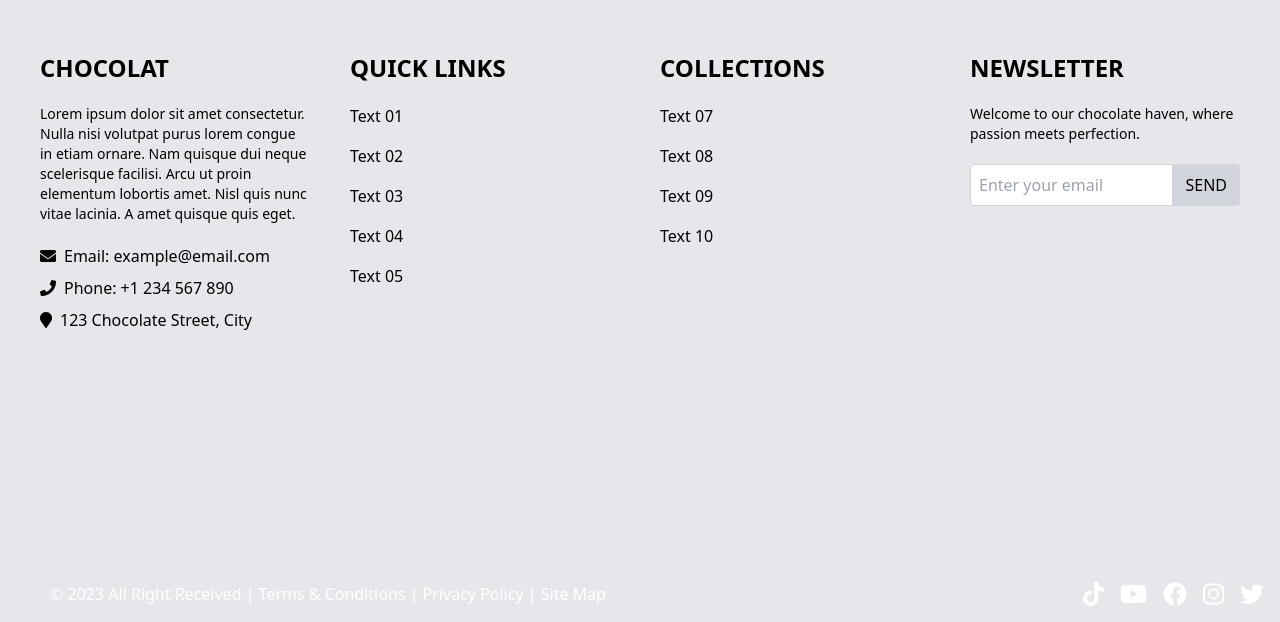
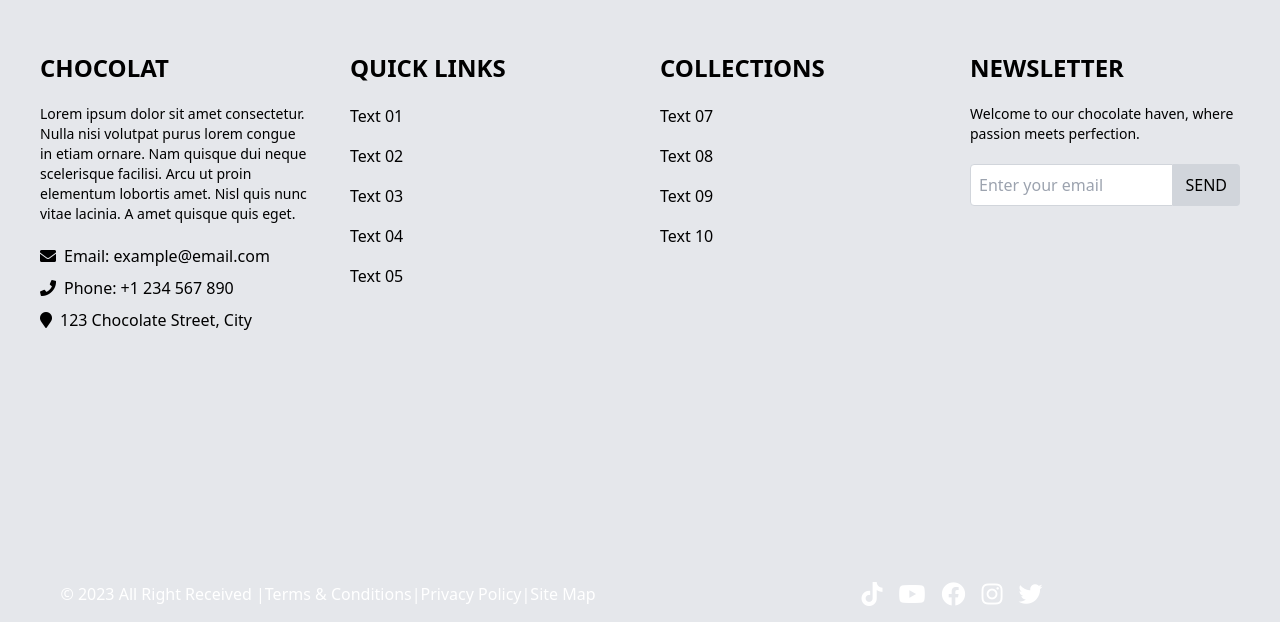
Before and after one commit to ChathuVithanage/Internship_Similater, a plain HTML site: page index.html in a window 1280 px wide. Shown: the part 1459-2081 px from the top of the page. Drawn offline with nearby package versions, Linux system fonts and the light colour scheme.

Commit message:
update footer

```diff
--- a/index.html
+++ b/index.html
@@ -140,6 +140,7 @@
       <!-- Two Columns with Image and Form -->
       <div class="flex p-8 bg-black text-gray-300">
         <!-- Left Column with Rotated Image -->
+
         <div id="one" class="relative w-1/3 hidden lg:block">
           <div class="p-0 m-0 absolute bottom-20 left-0 transform -rotate-90">
             <p class="text-4xl font-bold">
@@ -372,22 +373,22 @@
     </main>
 
     <footer
-      class="flex flex-wrap flex-row items-end footer bg-gray-200 p-4 text-center bg-cover bg-center"
+      class="flex flex-wrap items-end text-white footer bg-gray-200 p-4 text-center bg-cover bg-center"
       style="background-image: url('/assets/decorator.png'); height: 250px"
     >
-      <p class="text-black lg:text-white text-md w-full lg:w-1/2">
+      <div class="flex items-end justify-center text-md w-full lg:w-1/2 mt-24">
         &copy; 2023 All Right Received | <a href="">Terms & Conditions</a> |
         <a href="">Privacy Policy</a> | <a href="">Site Map</a>
-      </p>
-      <p
-        class="flex lg:justify-end justify-center w-full lg:w-1/2 text-white text-2xl space-x-4"
+      </div>
+      <div
+        class="flex items-end justify-center text-2xl space-x-4 w-full lg:w-1/2"
       >
         <i class="fab fa-tiktok"></i>
         <i class="fab fa-youtube"></i>
         <i class="fab fa-facebook"></i>
         <i class="fab fa-instagram"></i>
         <i class="fab fa-twitter"></i>
-      </p>
+      </div>
     </footer>
 
     <script>
```
